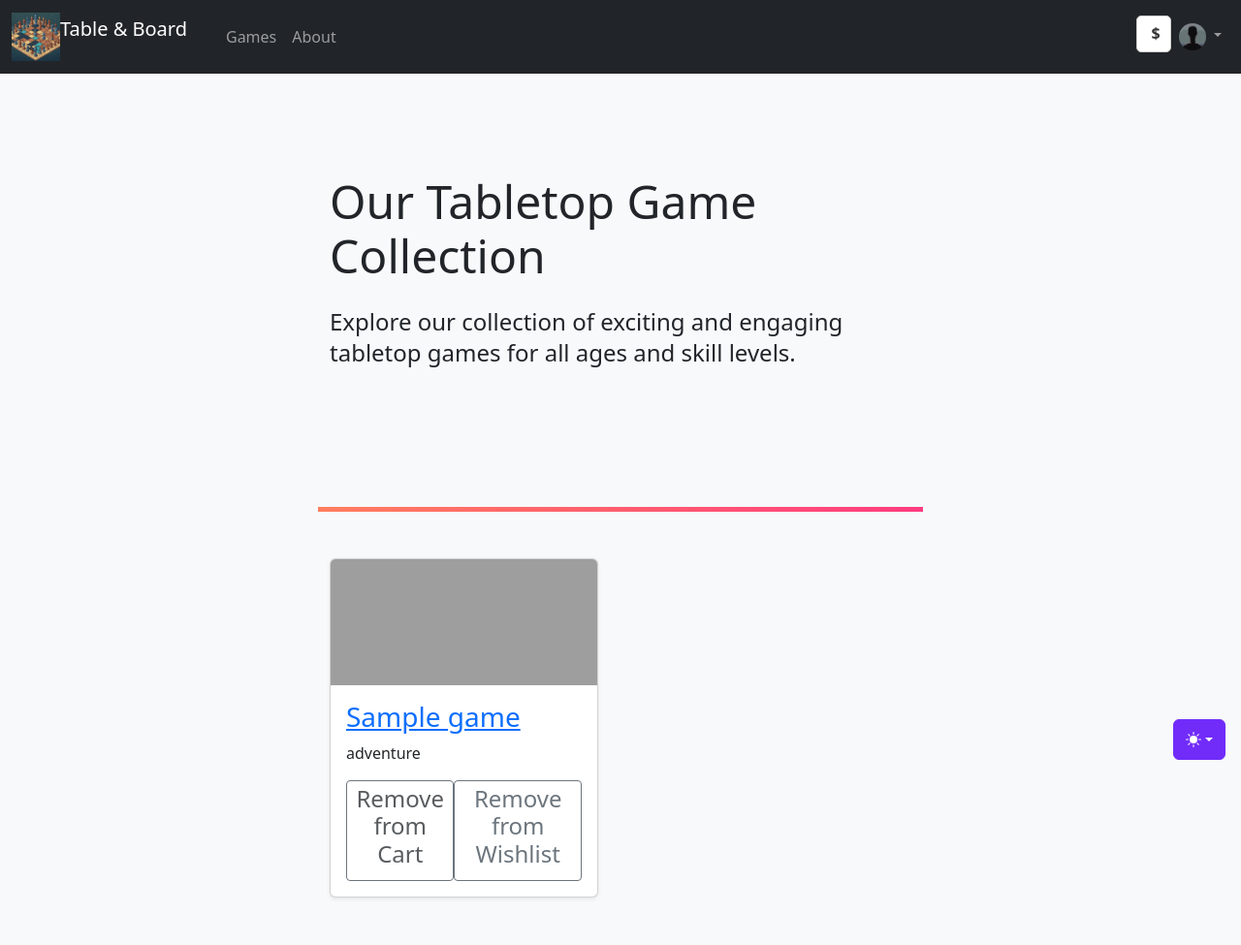
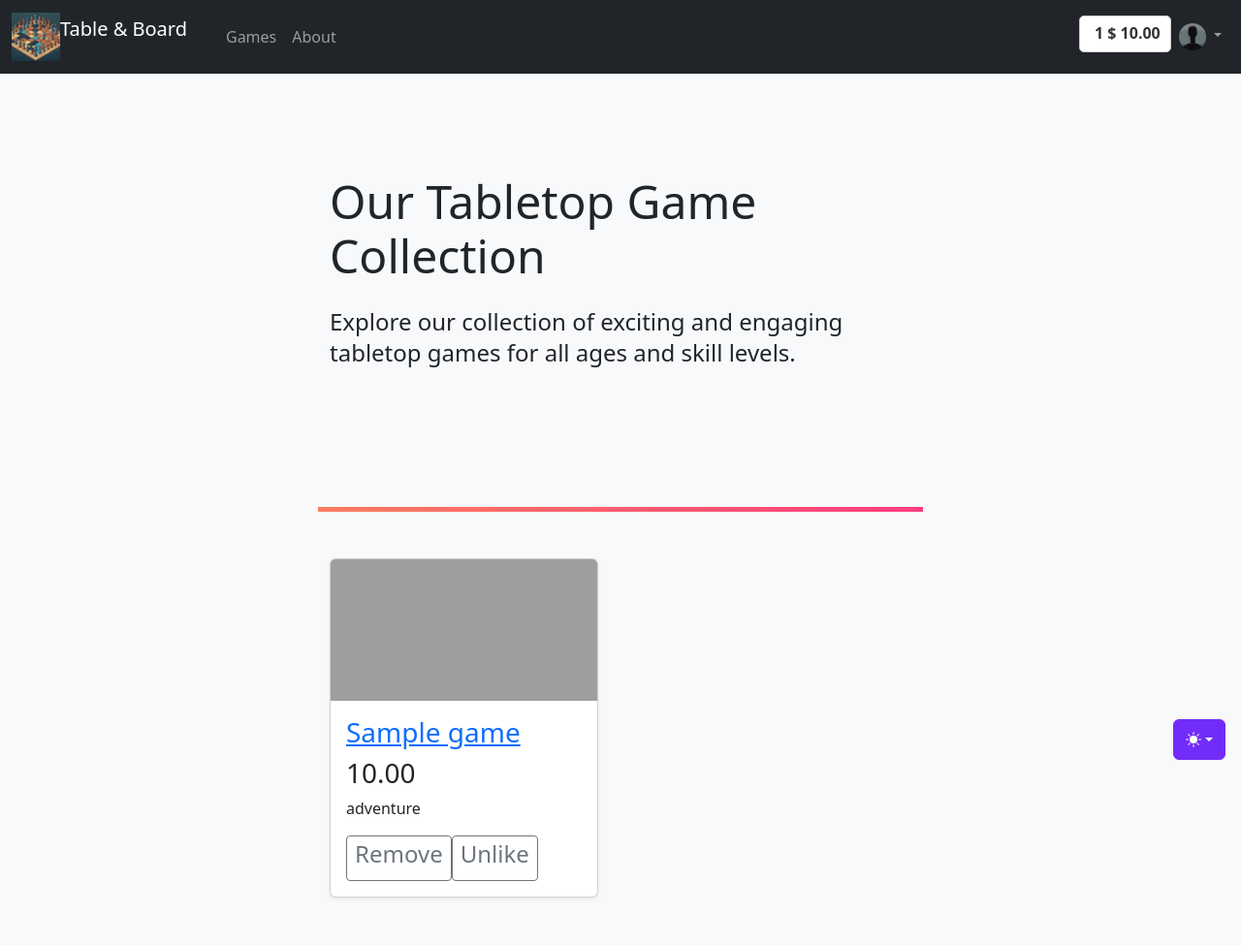
Before and after one commit to samwance/game_store, a Django app: page / in a window 1280 px wide. Shown: the top 975 px of the page at 97% size. Run offline with Django 5.2, Linux system fonts and the light colour scheme; a user stored in the database is signed in; tables that the repository leaves empty hold one stand-in row (values such as "Sample post"); some libraries are stand-ins or nearby versions; grey boxes are pictures that could not be loaded.

Commit message:
finished cart ajax

```diff
--- a/config/settings.py
+++ b/config/settings.py
@@ -37,6 +37,7 @@ MIDDLEWARE = [
     "django.contrib.messages.middleware.MessageMiddleware",
     "django.middleware.clickjacking.XFrameOptionsMiddleware",
     "django.middleware.locale.LocaleMiddleware",
+    'store.middleware.CartMiddleware',
 ]
 
 ROOT_URLCONF = "config.urls"
--- a/static/js/custom.js
+++ b/static/js/custom.js
@@ -1,3 +1,4 @@
+
 
 function getCookie(name) {
   let cookieValue = null;
@@ -16,108 +17,84 @@ function getCookie(name) {
 }
 
 const csrftoken = getCookie('csrftoken');
+
 $(function() {
-  $('#add-to-cart-form button').on('click', function(event) {
-    event.preventDefault(); // предотвращаем стандартное действие кнопки
+    // Function to handle add to cart button clicks
+    function handleAddToCart(formId, url, errorMessage) {
+        $(formId + ' button').on('click', function(event) {
+            event.preventDefault();
             var gameId = $(this).closest('form').find('input[name="game_id"]').val();
-    var url = '/add/';
-    var data = {
-      game_id: gameId
-    };
+            var data = { game_id: gameId };
+            var _vm=$(this);
+
+            var cartText = $(`.btn-cart${gameId}`).text()
+            var trim = $.trim(cartText)
+
+            let res;
+            var cartItems = $(`.cart-items`).text()
+            var cartPrice = $(`.cart-price`).text()
+            var trimCount = parseInt(cartItems)
+            var trimPrice = parseFloat(cartPrice)
+            var gamePrice = parseFloat($(this).closest('form').find('input[name="game_price"]').val());
 
             $.ajax({
                 type: 'POST',
                 url: url,
                 data: data,
-      headers: {
-        'X-CSRFToken': csrftoken
-      },
+                headers: { 'X-CSRFToken': csrftoken },
                 success: function(response) {
-        // обработка успешного добавления в корзину
-        console.log('Игра добавлена в корзину:', response);
+                    if(trim === 'Remove') {
+                        $(`.btn-cart${gameId}`).text('Add')
+                        res = trimCount - 1
+                        trimPrice -= gamePrice;
+                    } else {
+                        $(`.btn-cart${gameId}`).text('Remove')
+                        res = trimCount + 1
+                        trimPrice += gamePrice;
+                    }
+
+                    $(`.cart-items`).text(res)
+                    $(`.cart-price`).text(trimPrice.toFixed(2))
                 },
                 error: function(xhr, status, error) {
-        // обработка ошибки
-        console.error('Ошибка при добавлении игры в корзину:', error);
+                    console.error(errorMessage, error);
                 }
             });
         });
+    }
 
-  $('#add-to-wishlist-form button').on('click', function(event) {
-    event.preventDefault(); // предотвращаем стандартное действие кнопки
+    // Function to handle add to wishlist button clicks
+    function handleAddToWishlist(formId, url, errorMessage) {
+        $(formId + ' button').on('click', function(event) {
+            event.preventDefault();
             var gameId = $(this).closest('form').find('input[name="game_id"]').val();
-    var url = '/like/';
-    var data = {
-      game_id: gameId
-    };
+            var data = { game_id: gameId };
+            var _vm=$(this);
+
+            var cartText = $(`.btn-wishlist${gameId}`).text()
+            var trim = $.trim(cartText)
 
             $.ajax({
                 type: 'POST',
                 url: url,
                 data: data,
-      headers: {
-        'X-CSRFToken': csrftoken
-      },
+                headers: { 'X-CSRFToken': csrftoken },
                 success: function(response) {
-        // обработка успешного добавления в список желаемого
-        console.log('Игра добавлена в список желаемого:', response);
+                    console.log(response)
+                    if(trim === 'Unlike') {
+                        $(`.btn-wishlist${gameId}`).text('Like')
+                    } else {
+                        $(`.btn-wishlist${gameId}`).text('Unlike')
+                    }
                 },
                 error: function(xhr, status, error) {
-        // обработка ошибки
-        console.error('Ошибка при добавлении игры в список желаемого:', error);
+                    console.error(errorMessage, error);
                 }
             });
         });
+    }
 
-  $('#remove-from-cart-form button').on('click', function(event) {
-    event.preventDefault(); // предотвращаем стандартное действие кнопки
-    var gameId = $(this).closest('form').find('input[name="game_id"]').val();
-    var url = '/remove/';
-    var data = {
-      game_id: gameId
-    };
-
-    $.ajax({
-      type: 'POST',
-      url: url,
-      data: data,
-      headers: {
-        'X-CSRFToken': csrftoken
-      },
-      success: function(response) {
-        // обработка успешного удаления из корзины
-        console.log('Игра удалена из корзины:', response);
-      },
-      error: function(xhr, status, error) {
-        // обработка ошибки
-        console.error('Ошибка при удалении игры из корзины:', error);
-      }
+    // Call the functions with the appropriate parameters
+    handleAddToCart('#manage-cart-form', '/manage_cart/', 'Error adding game to cart.');
+    handleAddToWishlist('#manage-wishlist-form', '/manage_wishlist/', 'Error adding game to wishlist.');
 });
-  });
-
-  $('#remove-from-wishlist-form button').on('click', function(event) {
-    event.preventDefault(); // предотвращаем стандартное действие кнопки
-    var gameId = $(this).closest('form').find('input[name="game_id"]').val();
-    var url = '/unlike/';
-    var data = {
-      game_id: gameId
-    };
-
-    $.ajax({
-      type: 'POST',
-      url: url,
-      data: data,
-      headers: {
-        'X-CSRFToken': csrftoken
-      },
-      success: function(response) {
-        // обработка успешного удаления из списка желаемого
-        console.log('Игра удалена из списка желаемого:', response);
-      },
-      error: function(xhr, status, error) {
-        // обработка ошибки
-        console.error('Ошибка при удалении игры из списка желаемого:', error);
-      }
-    });
-  });
-});
--- a/store/admin.py
+++ b/store/admin.py
@@ -15,7 +15,7 @@ class CartAdmin(admin.ModelAdmin):
 
 @admin.register(CartItem)
 class CartItemAdmin(admin.ModelAdmin):
-    list_display = ('id', 'game', 'quantity', 'cart')
+    list_display = ('id', 'game', 'cart')
 
 
 @admin.register(Wishlist)
--- a/store/models.py
+++ b/store/models.py
@@ -21,7 +21,6 @@ class Game(models.Model):
     price = models.DecimalField(max_digits=10, decimal_places=2)
     publisher = models.CharField(max_length=100, **NULLABLE)
     age_rating = models.CharField(max_length=5, **NULLABLE)
-    quantity = models.PositiveIntegerField(default=1)
     genre = models.CharField(max_length=20, choices=GENRE_CHOICES, default='not_selected')
 
 
@@ -39,11 +38,10 @@ class Cart(models.Model):
 
 class CartItem(models.Model):
     game = models.ForeignKey(Game, on_delete=models.CASCADE)
-    quantity = models.PositiveIntegerField(default=1)
     cart = models.ForeignKey(Cart, on_delete=models.CASCADE)
 
     def __str__(self):
-        return f'{self.quantity} x {self.game.title}'
+        return self.game.title
 
 
 class Wishlist(models.Model):
--- a/store/templates/store/base.html
+++ b/store/templates/store/base.html
@@ -13,6 +13,7 @@
     <script src='{% static "/js/color-modes.js" %}'></script>
     <script src='{% static "/js/jquery.js" %}'></script>
     <script src='{% static "/js/custom.js" %}'></script>
+
 </head>
 <body class="d-flex align-items-center py-4 bg-body-tertiary">
 
--- a/store/templates/store/cart_sum.html
+++ b/store/templates/store/cart_sum.html
@@ -1,6 +1,7 @@
 
 <div class="cart-summary">
     <i class="bi bi-cart-fill"></i>
-    <span id="cart-items">{{ totalQuantity }}</span>
-    <span id="cart-total">${{ totalPrice }}</span>
+    <span class="cart-items">{{ request.cart_count }}</span>
+    <span>$</span>
+    <span class="cart-price">{{ request.cart_price }} </span>
 </div>
--- a/store/templates/store/index.html
+++ b/store/templates/store/index.html
@@ -23,54 +23,41 @@
                         <a href="{% url 'store:game' game.id %}">
                             <h3 class="card-title">{{ game.title }}</h3>
                         </a>
+                        <a>
+                            <h3 class="card-title">{{ game.price }}</h3>
+                        </a>
                         <p class="card-text">{{ game.genre }}</p>
                         <div class="btn-group">
-                            {% if game.in_cart %}
-                            <form method="post" id="remove-from-cart-form">
+                            <form method="post" id="manage-cart-form">
                                 {% csrf_token %}
                                 <input type="hidden" name="game_id" value="{{ game.id }}"/>
+                                <input type="hidden" name="game_price" value="{{ game.price }}"/>
 
                                 <button type="submit" class="btn btn-sm btn-outline-secondary">
-                                    <h4 class="text-body-secondary">
-                                        Remove from Cart
+                                    <h4 class="btn-cart{{ game.id }}">
+                                        {% if game.in_cart %}
+                                        Remove
+                                        {% else %}
+                                        Add
+                                        {% endif %}
                                     </h4>
                                 </button>
                             </form>
-                            {% else %}
-                            <form method="post" id="add-to-cart-form">
-                                {% csrf_token %}
-                                <input type="hidden" name="game_id" value="{{ game.id }}"/>
-
-                                <button type="submit" class="btn btn-sm btn-outline-secondary">
-                                    <h4 class="text-body-secondary">
-                                        Add to Cart
-                                    </h4>
-                                </button>
-                            </form>
-                            {% endif %}
-                            {% if not game.in_wishlist %}
-                            <form method="post" id="add-to-wishlist-form">
+                            <form method="post" id="manage-wishlist-form">
                                 {% csrf_token %}
                                 <input type="hidden" name="game_id" value="{{ game.id }}"/>
                                 <button type="submit" class="btn btn-sm btn-outline-secondary">
 
-                                    <h4 class="text-body-danger">
-                                        Save
+                                    <h4 class="btn-wishlist{{ game.id }}">
+                                        {% if not game.in_wishlist %}
+                                        Like
+                                        {% else %}
+                                        Unlike
+                                        {% endif %}
+
                                     </h4>
                                 </button>
                             </form>
-                            {% else %}
-                            <form method="post" id="remove-from-wishlist-form">
-                                {% csrf_token %}
-                                <input type="hidden" name="game_id" value="{{ game.id }}"/>
-                                <button type="submit" class="btn btn-sm btn-outline-secondary">
-
-                                    <h4 class="text-body-danger">
-                                        Remove from Wishlist
-                                    </h4>
-                                </button>
-                            </form>
-                            {% endif %}
                         </div>
                     </div>
                 </div>
--- a/store/urls.py
+++ b/store/urls.py
@@ -1,8 +1,8 @@
 from django.urls import path
 
 from store.apps import StoreConfig
-from store.views import game_list, view_game, about, add_to_cart, add_to_wishlist, remove_from_wishlist, \
-    remove_from_cart, update_cart_item, cart_list, wishlist_list
+from store.views import game_list, view_game, about, manage_cart, cart_list, \
+    wishlist_list, manage_wishlist
 
 app_name = StoreConfig.name
 
@@ -10,11 +10,8 @@ urlpatterns = [
     path("", game_list, name="list"),
     path("<int:pk>/", view_game, name="game"),
     path("about", about, name="about"),
-    path('add/', add_to_cart, name='add_to_cart'),
-    path('remove/', remove_from_cart, name='remove_from_cart'),
-    path('update/', update_cart_item, name='update_cart'),
+    path('manage_cart/', manage_cart, name='manage_cart'),
+    path('manage_wishlist/', manage_wishlist, name='manage_wishlist'),
     path('cart/', cart_list, name='cart_view'),
-    path('like/', add_to_wishlist, name='add_to_wishlist'),
-    path('unlike/', remove_from_wishlist, name='remove_from_wishlist'),
     path('wishlist/', wishlist_list, name='wishlist_view'),
 ]
--- a/store/views.py
+++ b/store/views.py
@@ -1,7 +1,5 @@
 from django.http import JsonResponse
 from django.shortcuts import render, get_object_or_404
-from django.views import View
-from django.views.generic import ListView
 
 from .models import Game, CartItem, Cart, WishlistItem, Wishlist
 
@@ -45,32 +43,27 @@ def cart_list(request):
     return render(request, 'cart.html', context)
 
 
-def add_to_cart(request):
-    game_id = request.POST.get('game_id')
-    cart, created = Cart.objects.get_or_create(user=request.user, is_active=True)
-    game, _ = Game.objects.get_or_create(id=game_id)
-    CartItem.objects.update_or_create(cart=cart, game=game, defaults={'quantity': 1})
-    return JsonResponse({'success': True})
+def manage_cart(request):
+    if request.method == 'POST':
+        game_id = request.POST.get('game_id')
 
+        cart, created = Cart.objects.get_or_create(user=request.user, is_active=True)
+        game, _ = Game.objects.get_or_create(id=game_id)
 
-def update_cart_item(request, cart_item_id):
-    quantity = request.POST.get('quantity')
-    try:
-        cart_item = CartItem.objects.get(id=cart_item_id)
-        cart_item.quantity = int(quantity)
-        cart_item.save()
-        return JsonResponse({'success': True})
-    except CartItem.DoesNotExist:
-        return JsonResponse({'success': False})
+        if CartItem.objects.filter(cart=cart, game=game).exists():
+            CartItem.objects.filter(cart=cart, game=game).delete()
+            value = 'Add'
+        else:
+            CartItem.objects.create(cart=cart, game=game)
+            value = 'Remove'
 
+        data = {
+            "value": value,
+            "count": CartItem.objects.filter(cart=cart).count(),
+            "game_price": game.price
+        }
 
-def remove_from_cart(request):
-    game_id = request.POST.get('game_id')
-    game = Game.objects.get(id=game_id)
-    cart = Cart.objects.get(user=request.user)
-    if CartItem.objects.filter(cart=cart, game=game).exists():
-        CartItem.objects.filter(cart=cart, game=game).delete()
-    return JsonResponse({'removed_from_cart': True})
+        return JsonResponse(data, safe=False)
 
 
 def wishlist_list(request):
@@ -79,22 +72,23 @@ def wishlist_list(request):
     return render(request, 'wishlist.html', context)
 
 
-def add_to_wishlist(request):
-    game_id = request.POST.get('game_id')
-    wishlist, created = Wishlist.objects.get_or_create(user=request.user)
-    game = Game.objects.get(id=game_id)
+def manage_wishlist(request):
+    if request.method == 'POST':
+        game_id = request.POST.get('game_id')
 
-    # Проверяем, есть ли игра уже в списке желаемого
-    if not WishlistItem.objects.filter(wishlist=wishlist, game=game).exists():
-        WishlistItem.objects.create(wishlist=wishlist, game=game)
+        wishlist, created = Wishlist.objects.get_or_create(user=request.user)
+        game = Game.objects.get(id=game_id)
 
-    return JsonResponse({'in_wishlist': WishlistItem.objects.filter(wishlist=wishlist, game=game).exists()})
+        if not WishlistItem.objects.filter(wishlist=wishlist, game=game).exists():
+            WishlistItem.objects.create(wishlist=wishlist, game=game)
+            value = 'Unlike'
+        else:
+            WishlistItem.objects.filter(wishlist=wishlist, game=game).delete()
+            value = 'Like'
 
+        data = {
+            "value": value,
+            "count": WishlistItem.objects.filter(wishlist=wishlist).count()
+        }
 
-def remove_from_wishlist(request):
-    game_id = request.POST.get('game_id')
-    game = Game.objects.get(id=game_id)
-    wishlist = Wishlist.objects.get(user=request.user)
-    if WishlistItem.objects.filter(wishlist=wishlist, game=game).exists():
-        WishlistItem.objects.filter(wishlist=wishlist, game=game).delete()
-    return JsonResponse({'removed_from_wishlist': True})
+        return JsonResponse(data, safe=False)
```
Also changed, not shown: store/middleware.py (added, +16 -0 lines), store/migrations/0001_initial.py, 2 other files. Lines whose indentation alone changed are shown as unchanged.
